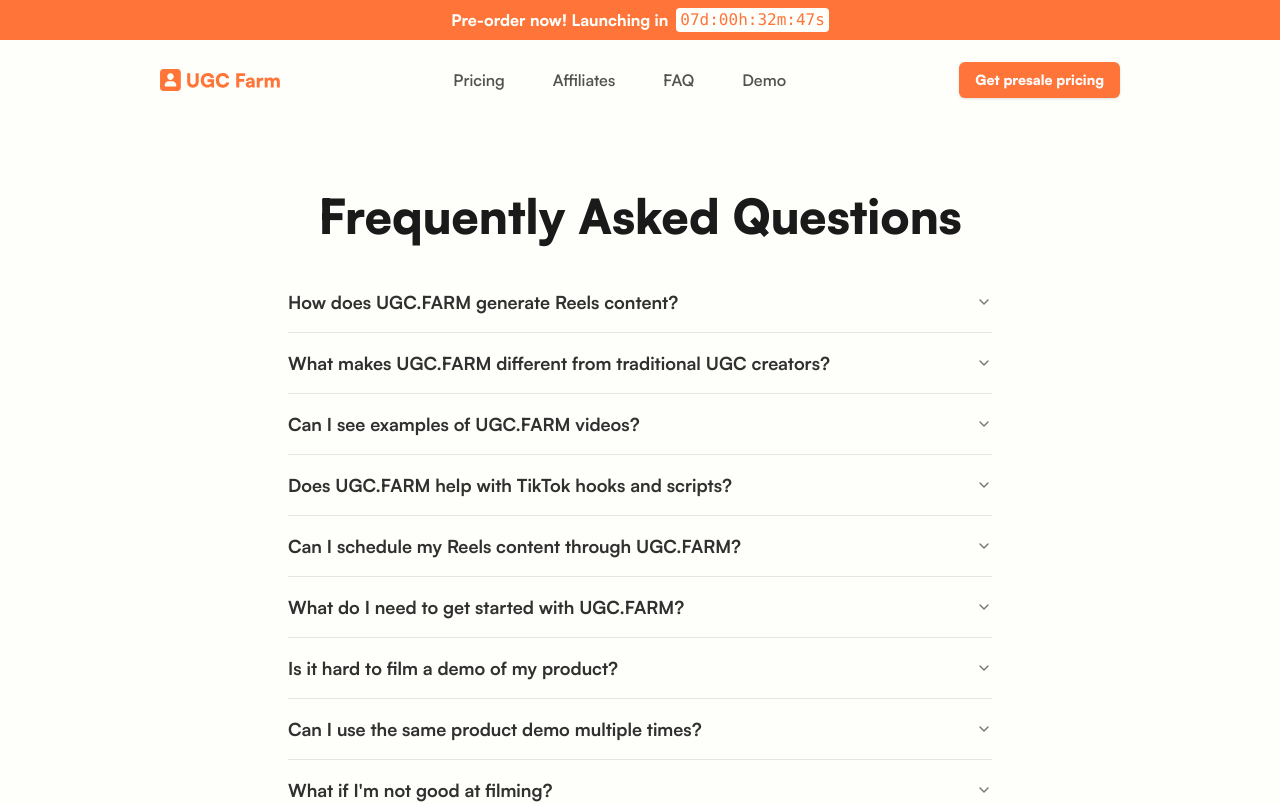
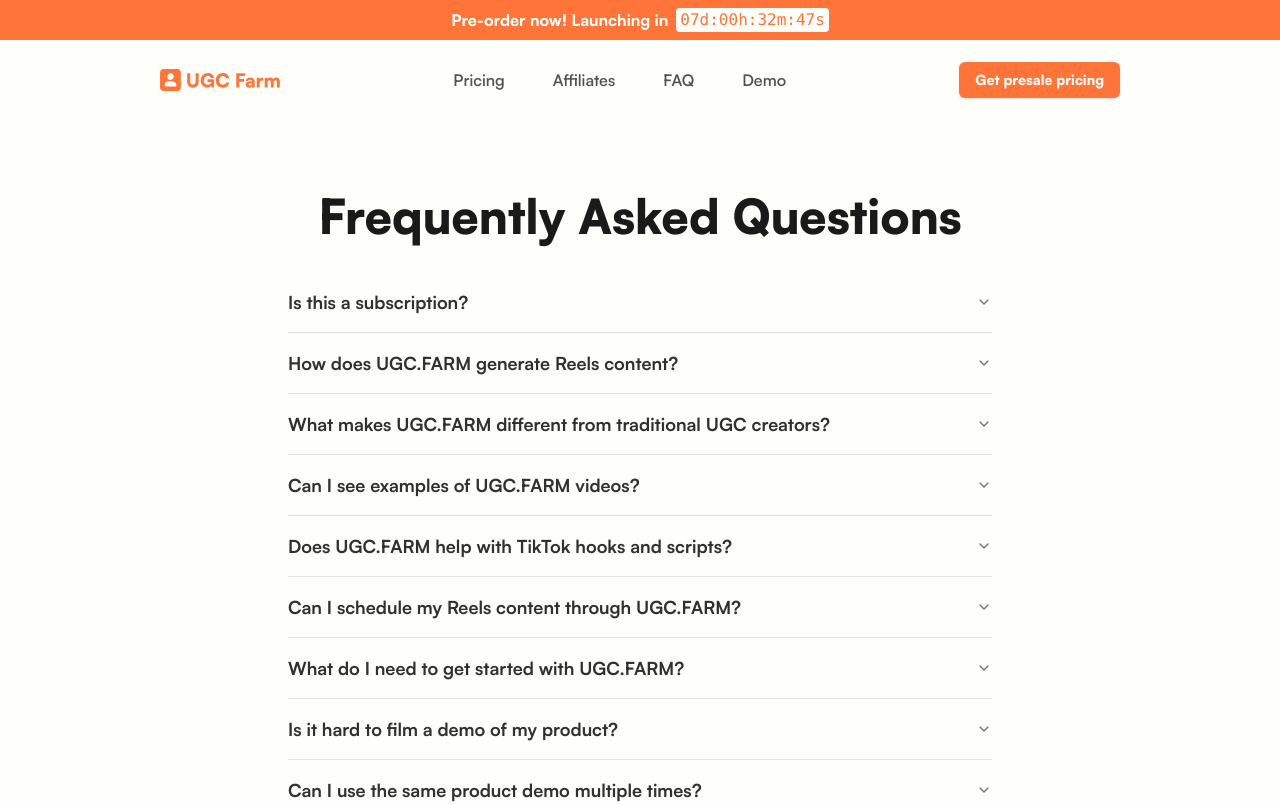
Before and after one commit to RazvanDRL/ugcfarm, a Next.js app: page /faq in a window 1280 px wide. Shown: the top 804 px of the page. Built offline with nearby package versions, Linux system fonts and the light colour scheme; no server answers.

Commit message:
pricing + faq

```diff
--- a/app/page.tsx
+++ b/app/page.tsx
@@ -336,7 +336,7 @@
                                 ))}
                             </div>
                             <p className="text-base font-[600] text-[#1a1a1a] opacity-60 text-center">
-                                Average creator raises prices 3x/year
+                                All languages supported
                             </p>
                         </div>
                     </div>
--- a/components/faq.tsx
+++ b/components/faq.tsx
@@ -12,6 +12,12 @@
 }
 
 export const faq: FAQ[] = [
+
+    {
+        category: "Getting Started",
+        question: "Is this a subscription?",
+        answer: "No, this is a one-time payment. You pay for what you need, when you need it. You can top-up your account with more videos at any time."
+    },
     // Getting Started
     {
         category: "Getting Started",
--- a/components/pricing.tsx
+++ b/components/pricing.tsx
@@ -110,6 +110,8 @@
                 </h2>
                 <p className="text-xl font-[600] text-[#1a1a1a]/60 text-center mb-12">
                     Lock in these prices forever.
+                    <br />
+                    You can top-up your account with more videos at any time.
                 </p>
 
                 <div className="grid grid-cols-1 md:grid-cols-3 gap-4">
```
